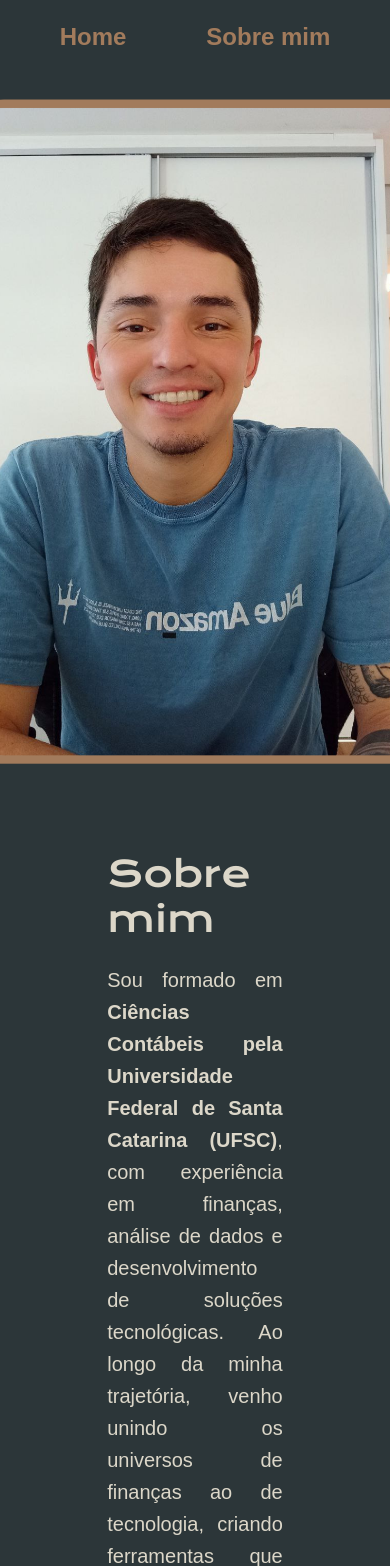
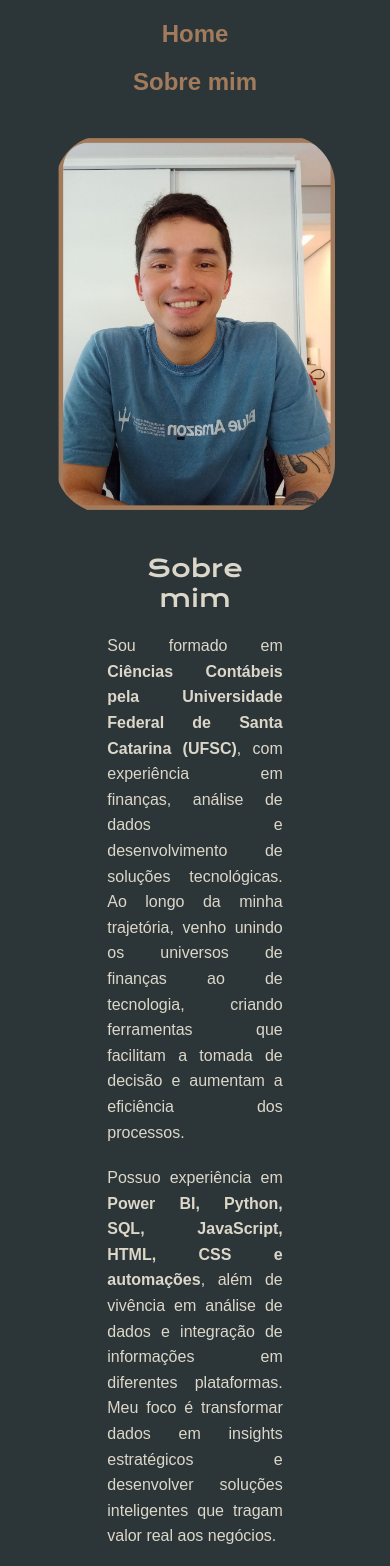
Before and after one commit to vanrpontes/portfolio-vanclercio, a plain HTML site: page about.html in a window 390 px wide. Shown: the top 1566 px of the page. Drawn offline with nearby package versions, Linux system fonts and the light colour scheme.

Commit message:
Add files via upload
Atualização do style.css - melhorias de responsividade.

```diff
--- a/styles/style.css
+++ b/styles/style.css
@@ -153,19 +153,54 @@ body {
 
 @media (max-width: 1200px) {
     .cabecalho {
-        padding: 6%;
+        padding: 5%;
     }
 
     .cabecalho__menu {
-        justify-content: center;
+        flex-direction: column; /* Coloca os links um abaixo do outro */
+        gap: 20px; /* Diminui a distância entre os links */
+        justify-content: center; /* Centraliza os links horizontalmente */
+        align-items: center; /* Centraliza o texto dos links */
     }
 
     .apresentacao {
         flex-direction: column-reverse;
-        padding: 5%;
+        padding: 5%; /* Ajusta o padding para telas pequenas */
+        gap: 40px; /* Reduz a distância entre a imagem e o texto */
     }
 
     .apresentacao__conteudo {
-        width: 100vw;
+        width: 100%; /* Ocupa 100% da largura, mas com o padding do .apresentacao */
+        padding: 0 5%; /* Adiciona um padding interno para não grudar nas bordas */
+        gap: 20px; /* Diminui a distância entre os elementos de texto */
+    }
+
+    .apresentacao__conteudo__titulo {
+        font-size: 1.5rem; /* Diminui o tamanho do título */
+        text-align: center; /* Centraliza o título */
+    }
+
+    .apresentacao__conteudo__texto {
+        font-size: 1rem; /* Diminui o tamanho da fonte do texto */
+    }
+
+    .apresentacao__imagem {
+        width: 80%; /* A imagem agora ocupa 80% da largura do contêiner */
+        max-width: 300px; /* Mas não ultrapassa 300px em telas maiores */
+    }
+
+    .apresentacao__links {
+        flex-direction: column; /* Deixa os botões um abaixo do outro */
+        width: 100%; /* Ocupa toda a largura do contêiner */
+        gap: 20px;
+    }
+
+    .apresentacao__links__navegacao {
+        width: 100%; /* Botões ocupam 100% do contêiner de links */
+        box-sizing: border-box; /* Garante que o padding não estoure a largura */
+    }
+
+    .sobre__texto {
+        font-size: 1rem; /* Diminui a fonte da página "Sobre mim" */
     }
 }
```
